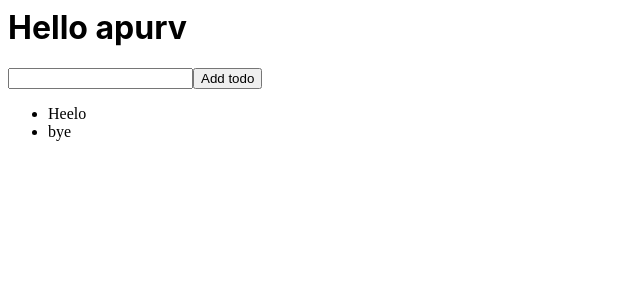
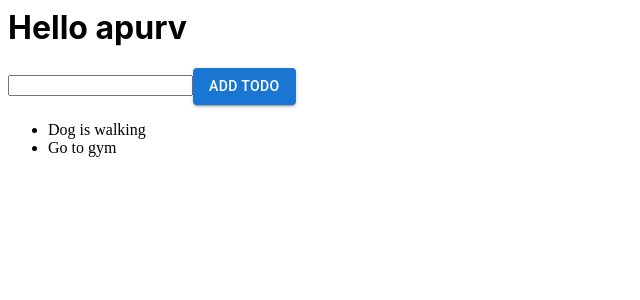
Before and after one commit to Apurv-15/react-todo-app, a React (Create React App) app: page / in a window 1280 px wide. Shown: the top 300 px of the page, without its empty margins (0-640 px from the left). Built offline with nearby package versions, Linux system fonts and the light colour scheme.

Commit message:
1 file modified

```diff
--- a/src/App.js
+++ b/src/App.js
@@ -1,9 +1,10 @@
 import React, { useState } from 'react';
+import Button from '@mui/material/Button';
 
 import './style.css';
 
 export default function App() {
-  const [todos, setTodos] = useState(['Heelo', 'bye']);
+  const [todos, setTodos] = useState(['Dog is walking', 'Go to gym']);
   const [input, setInput] = useState('');
 
   const addTodo = (event) => {
@@ -22,10 +23,10 @@ export default function App() {
           onChange={(event) => setInput(event.target.value)}
         />
 
-
-        <button type="submit" onClick={addTodo}>
+        <Button type="submit" onClick={addTodo} variant="contained"> Add todo</Button>
+        {/* <button type="submit" onClick={addTodo}>
           Add todo
-        </button>
+        </button> */}
       </form>
 
       <ul>
```
